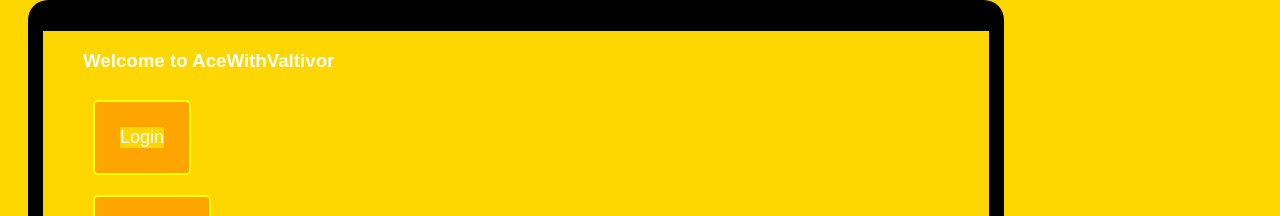
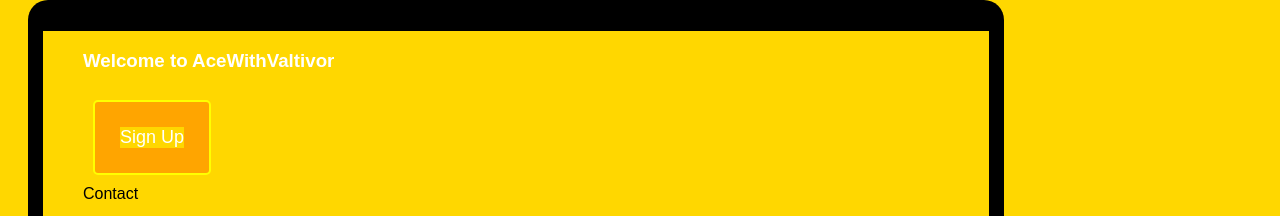
Before and after one commit to Valtivor/Capstone-Project, a plain HTML site: page i.html in a window 1280 px wide. Shown: the top 216 px of the page. Drawn offline with Linux system fonts and the light colour scheme.

Commit message:
making some updates to my capstone

```diff
--- a/i.html
+++ b/i.html
@@ -12,11 +12,6 @@
             <main>
                 <section id="home">
                     <h1>Welcome to AceWithValtivor</h1>
-                    <li>
-                        <button>
-                        <a href="login.html">Login</a>
-                        </button>
-                    </li>
                     <li><button>
                         <a href="signup.html">Sign Up</a>
                         </button>
```
